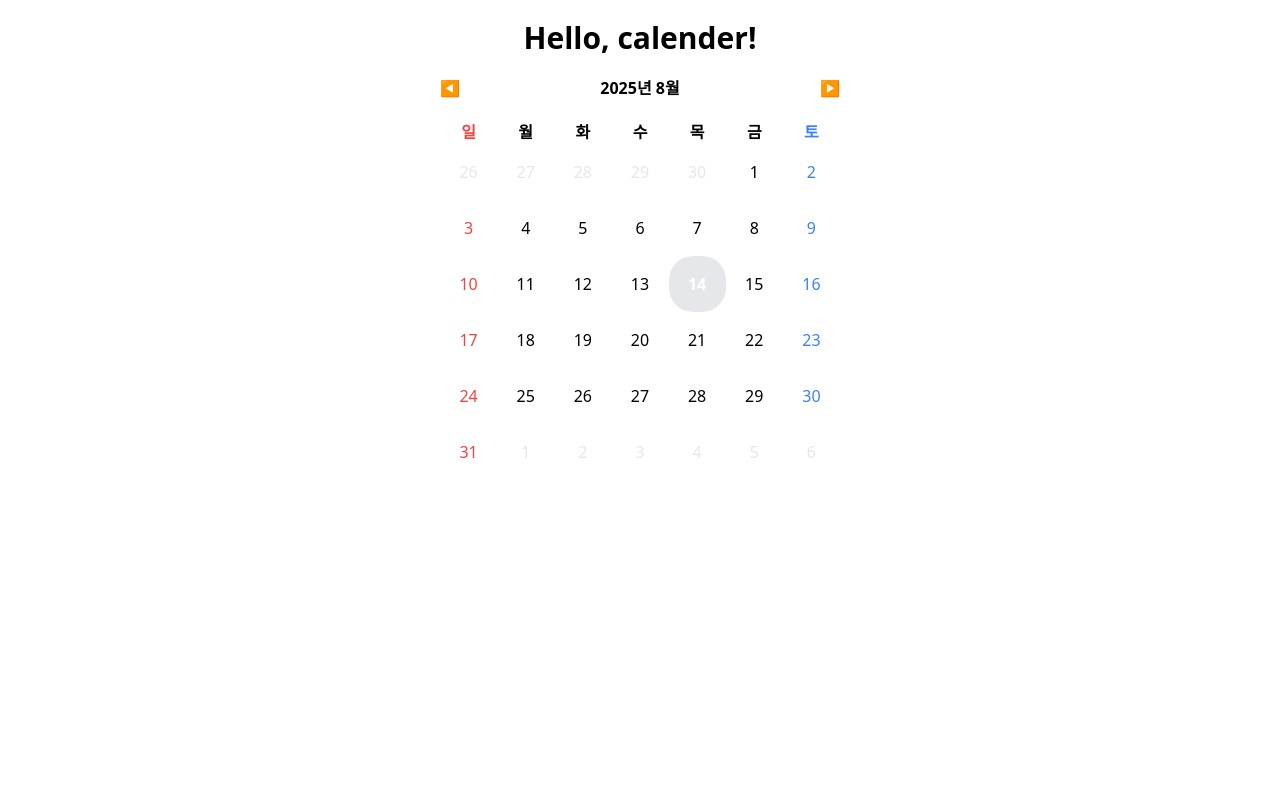
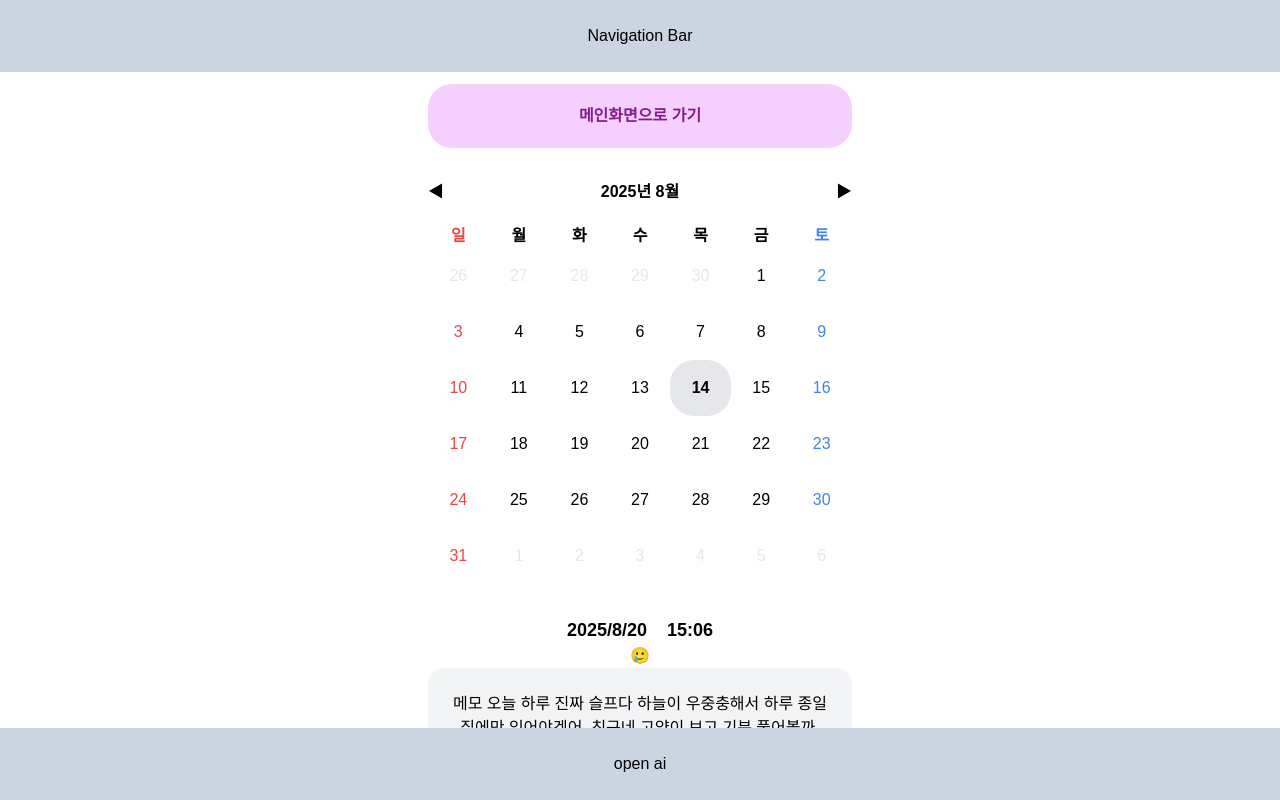
Before and after one commit to han9898/Heart-Temperature, a Next.js app: page /my-calender in a window 1280 px wide. Built offline with nearby package versions, Linux system fonts and the light colour scheme.

Commit message:
🎀 Design : 레이아웃 추가

```diff
--- a/app/layout.tsx
+++ b/app/layout.tsx
@@ -7,7 +7,7 @@ export default function RootLayout({
 }) {
   return (
     <html lang="Ko">
-      <body>{children}</body>
+      <body className="font-pretendard">{children}</body>
     </html>
   );
 }
--- a/app/my-calender/_components/calender.tsx
+++ b/app/my-calender/_components/calender.tsx
@@ -36,9 +36,9 @@ export default function Calendar() {
       return (
         <div
           key={i}
-          className={`p-4 text-center
+          className={`p-4 text-center hover:text-white hover:bg-gray-300 hover:rounded-3xl
             ${day.type !== "current" ? "text-gray-200" : ""}
-            ${day.type === "current" && isToday ? "bg-gray-200 text-white font-bold rounded-3xl" : ""}
+            ${day.type === "current" && isToday ? "bg-gray-200 text-text-slate-600 font-bold rounded-3xl" : ""}
             ${day.type === "current" && weekday === 0 ? "text-red-500" : ""}
             ${day.type === "current" && weekday === 6 ? "text-blue-500" : ""}`}
         >
@@ -57,7 +57,7 @@ export default function Calendar() {
   };
 
   return (
-    <div className="w-[400px] mx-auto text-center">
+    <div>
       <div className="flex items-center justify-between mb-5">
         <button onClick={handlePrev}>◀</button>
         <span className="font-bold">
--- /dev/null
+++ b/app/my-calender/_components/diary.tsx
@@ -0,0 +1,15 @@
+export default function Diary() {
+  return (
+    <div>
+      <div className="flex justify-center gap-5 text-lg font-bold">
+        <div>2025/8/20</div>
+        <div>15:06</div>
+      </div>
+      <div>🥲</div>
+      <div className="px-4 py-6 bg-gray-100 rounded-2xl">
+        메모 오늘 하루 진짜 슬프다 하늘이 우중충해서 하루 종일 집에만
+        있어야겟어. 친구네 고양이 보고 기분 풀어볼까.
+      </div>
+    </div>
+  );
+}
--- /dev/null
+++ b/app/my-calender/_components/navigation-bar.tsx
@@ -0,0 +1,5 @@
+export default function NavigationBar() {
+  return (
+    <div className="flex justify-center p-6 bg-slate-300">Navigation Bar</div>
+  );
+}
--- /dev/null
+++ b/app/my-calender/_components/open-ai.tsx
@@ -0,0 +1,7 @@
+export default function OpenAi() {
+  return (
+    <div className="fixed bottom-0 left-0 right-0 flex justify-center p-6 bg-slate-300">
+      open ai
+    </div>
+  );
+}
--- /dev/null
+++ b/app/my-calender/layout.tsx
@@ -0,0 +1,14 @@
+import NavigationBar from "./_components/navigation-bar";
+
+export default function MyCalenderLayout({
+  children,
+}: {
+  children: React.ReactNode;
+}) {
+  return (
+    <div className="font-pretendard">
+      <NavigationBar />
+      {children}
+    </div>
+  );
+}
--- a/app/my-calender/page.tsx
+++ b/app/my-calender/page.tsx
@@ -1,12 +1,21 @@
+import Link from "next/link";
 import Calender from "./_components/calender";
+import Diary from "./_components/diary";
+import OpenAi from "./_components/open-ai";
 
 export default function MyCalenderPage() {
   return (
-    <div>
-      <div className="py-5 text-3xl font-bold text-center">
-        Hello, calender!
-      </div>
+    <div className="flex flex-col max-w-md gap-8 p-3 mx-auto text-center">
+      <Link
+        className="max-w-md p-5 text-base font-bold bg-fuchsia-200 text-fuchsia-800 rounded-3xl hover:bg-fuchsia-300 duration-200 hover:scale-[1.02] active:scale-[0.9] disabled:scale-100 disabled:cursor-not-allowed"
+        href="/"
+      >
+        메인화면으로 가기
+      </Link>
+
       <Calender />
+      <Diary />
+      <OpenAi />
     </div>
   );
 }
--- a/app/page.tsx
+++ b/app/page.tsx
@@ -2,9 +2,15 @@ import Link from "next/link";
 
 export default function Page() {
   return (
-    <div>
-      <div className="text-3xl font-bold underline">Hello, Next.js!</div>
-      <Link href="/my-calender">Go to calender</Link>
+    <div className="flex flex-col max-w-md gap-8 p-5 mx-auto text-center">
+      <div className="text-3xl font-bold">마음 온도</div>
+
+      <Link
+        className="max-w-md p-5 text-base font-bold bg-fuchsia-200 text-fuchsia-800 rounded-3xl hover:bg-fuchsia-300 duration-200 hover:scale-[1.02] active:scale-[0.9] disabled:scale-100 disabled:cursor-not-allowed"
+        href="/my-calender"
+      >
+        바로 가기
+      </Link>
     </div>
   );
 }
```
